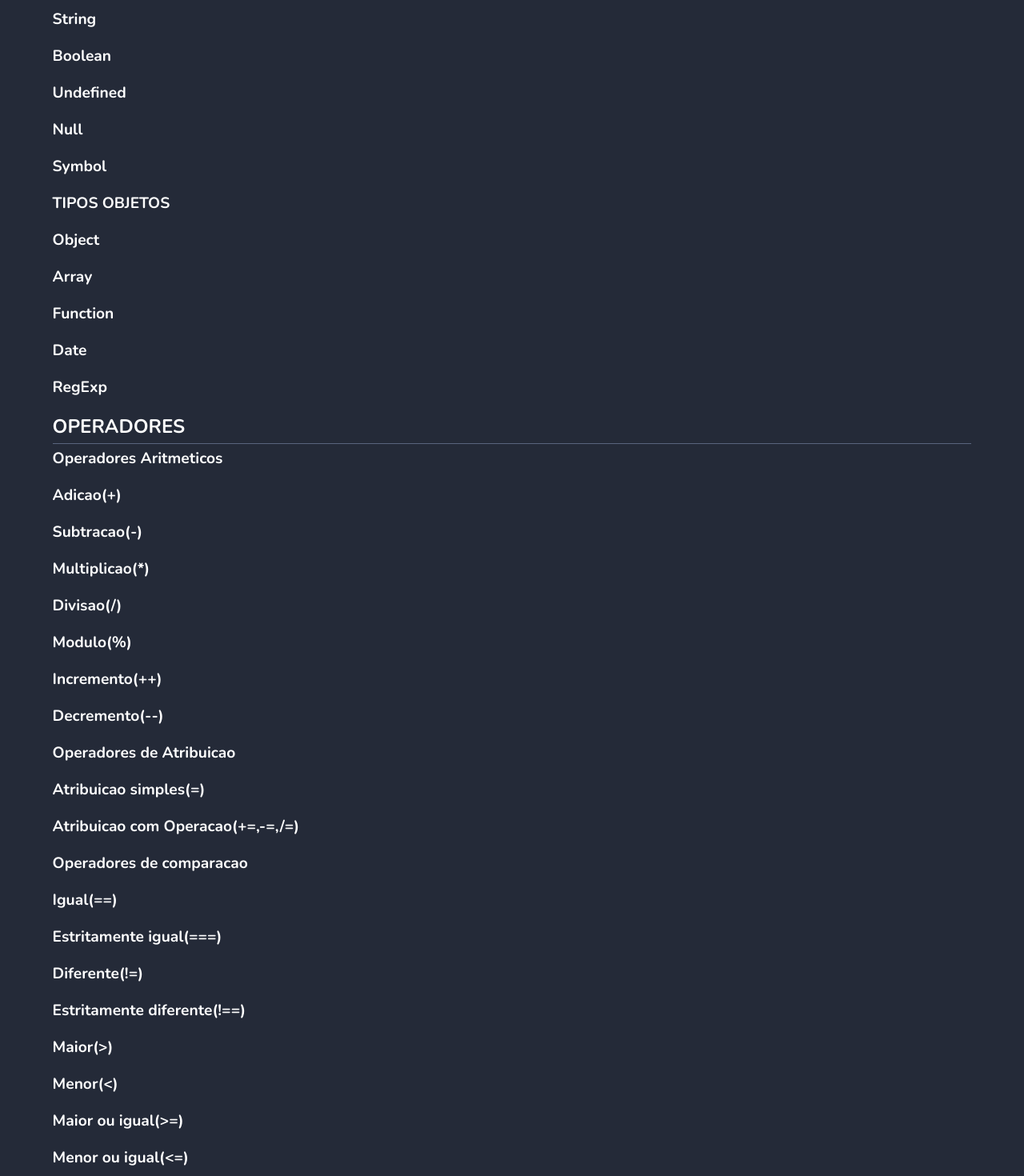
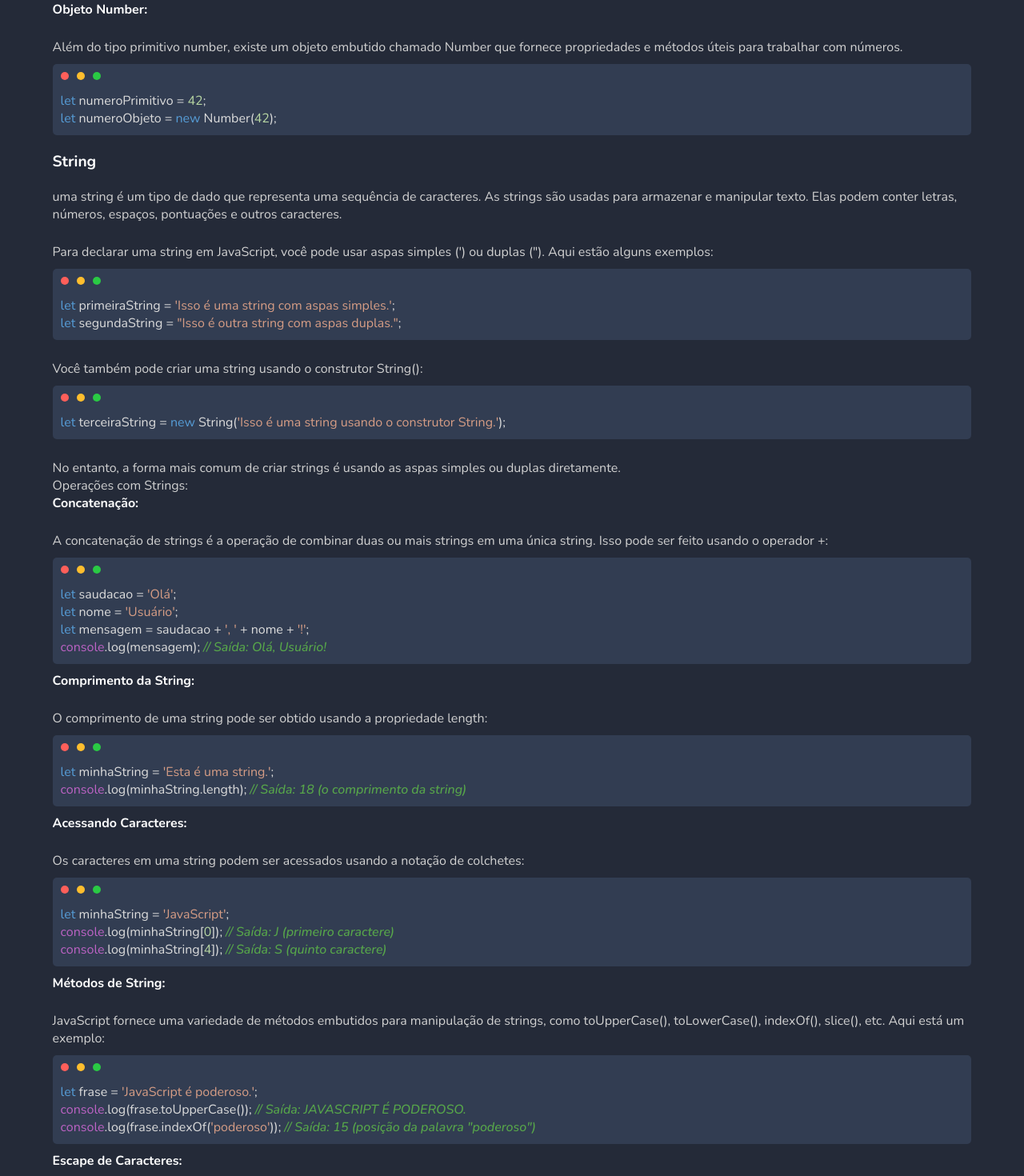
Before and after one commit to lucasalves77/Blog-Frontend, a React (Vite) app: page /javascript in a window 1280 px wide. Shown: the part 2360-3830 px from the top of the page at 80% size. Built offline with nearby package versions, Linux system fonts and the light colour scheme.

Commit message:
ultimo commit

```diff
--- a/src/routes/Javascript.jsx
+++ b/src/routes/Javascript.jsx
@@ -102,8 +102,76 @@ let naoENumero = NaN;`}/>
           code={`let stringNumero = "42";
 let numeroConvertido = parseInt(stringNumero);`}/>
         </div>
+        <h6>Objeto Number:</h6>
+        <p className="textCode">Além do tipo primitivo number, existe um objeto embutido chamado Number que fornece propriedades e métodos úteis para trabalhar com números.</p>
+        <div className="ide">
+          <Codeide/>
+          <CodeHighlighter language="javascript"
+          code={`let numeroPrimitivo = 42;
+let numeroObjeto = new Number(42);`}/>
+        </div>
         <h5>String</h5>
+        <p>uma string é um tipo de dado que representa uma sequência de caracteres. As strings são usadas para armazenar e manipular texto. Elas podem conter letras, números, espaços, pontuações e outros caracteres.</p>
+        <p className="textCode">Para declarar uma string em JavaScript, você pode usar aspas simples (') ou duplas ("). Aqui estão alguns exemplos:</p>
+        <div className="ide">
+          <Codeide/>
+          <CodeHighlighter language="javascript"
+          code={`let primeiraString = 'Isso é uma string com aspas simples.';
+let segundaString = "Isso é outra string com aspas duplas.";`}/>
+        </div>
+        <p className="textCode">Você também pode criar uma string usando o construtor String():</p>
+        <div className="ide">
+          <Codeide/>
+          <CodeHighlighter language="javascript"
+          code={`let terceiraString = new String('Isso é uma string usando o construtor String.');`}/>
+        </div>
+        <p className="textCode">No entanto, a forma mais comum de criar strings é usando as aspas simples ou duplas diretamente.</p>
+        <p>Operações com Strings:</p>
+        <h6>Concatenação:</h6>
+        <p className="textCode">A concatenação de strings é a operação de combinar duas ou mais strings em uma única string. Isso pode ser feito usando o operador +:</p>
+        <div className="ide">
+          <Codeide/>
+          <CodeHighlighter language="javascript"
+          code={`let saudacao = 'Olá';
+let nome = 'Usuário';
+let mensagem = saudacao + ', ' + nome + '!';
+console.log(mensagem); // Saída: Olá, Usuário!`}/>
+        </div>
+        <h6>Comprimento da String:</h6>
+        <p className="textCode">O comprimento de uma string pode ser obtido usando a propriedade length:</p>
+        <div className="ide">
+          <Codeide/>
+          <CodeHighlighter language="javascript"
+          code={`let minhaString = 'Esta é uma string.';
+console.log(minhaString.length); // Saída: 18 (o comprimento da string)`}/>
+        </div>
+        <h6>Acessando Caracteres:</h6>
+        <p className="textCode">Os caracteres em uma string podem ser acessados usando a notação de colchetes:</p>
+        <div className="ide">
+          <Codeide/>
+          <CodeHighlighter language="javascript"
+          code={`let minhaString = 'JavaScript';
+console.log(minhaString[0]); // Saída: J (primeiro caractere)
+console.log(minhaString[4]); // Saída: S (quinto caractere)`}/>
+        </div>
+        <h6>Métodos de String:</h6>
+        <p className="textCode">JavaScript fornece uma variedade de métodos embutidos para manipulação de strings, como toUpperCase(), toLowerCase(), indexOf(), slice(), etc. Aqui está um exemplo:</p>
+        <div className="ide">
+          <Codeide/>
+          <CodeHighlighter language="javascript"
+          code={`let frase = 'JavaScript é poderoso.';
+console.log(frase.toUpperCase()); // Saída: JAVASCRIPT É PODEROSO.
+console.log(frase.indexOf('poderoso')); // Saída: 15 (posição da palavra "poderoso")`}/>
+        </div>
+        <h6>Escape de Caracteres:</h6>
+        <p className="textCode">Para incluir caracteres especiais em uma string, você pode usar escape de caracteres com a barra invertida ('\'). Por exemplo:</p>
+        <div className="ide">
+          <Codeide/>
+          <CodeHighlighter language="javascript"
+          code={`let stringComAspas = 'Esta é uma string com aspas simples ('\').';`}/>
+        </div>
         <h5>Boolean</h5>
+        <h6>Declaração de Variáveis Booleanas:</h6>
         <h5>Undefined</h5>
         <h5>Null</h5>
         <h5>Symbol</h5>
```
